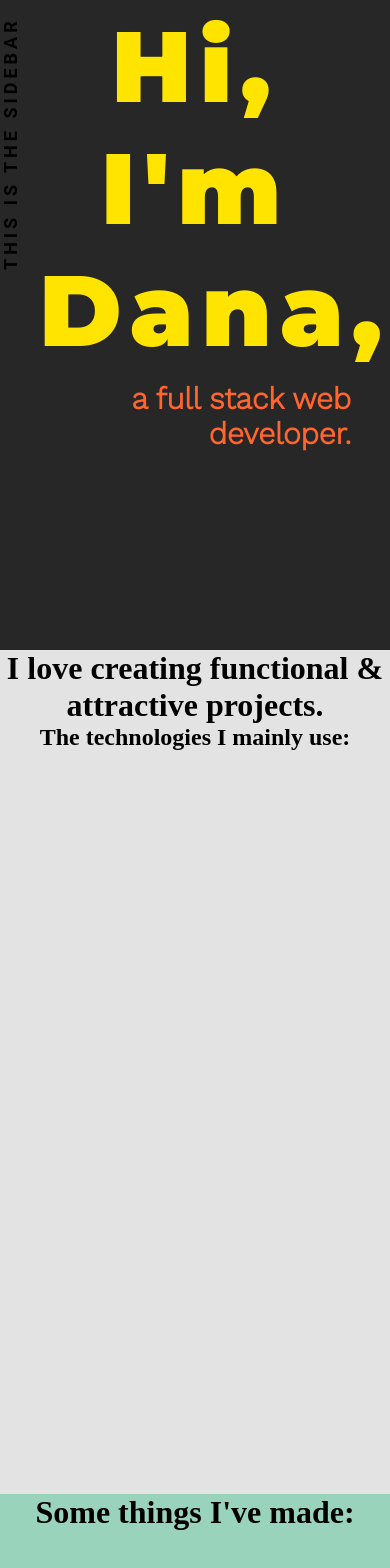
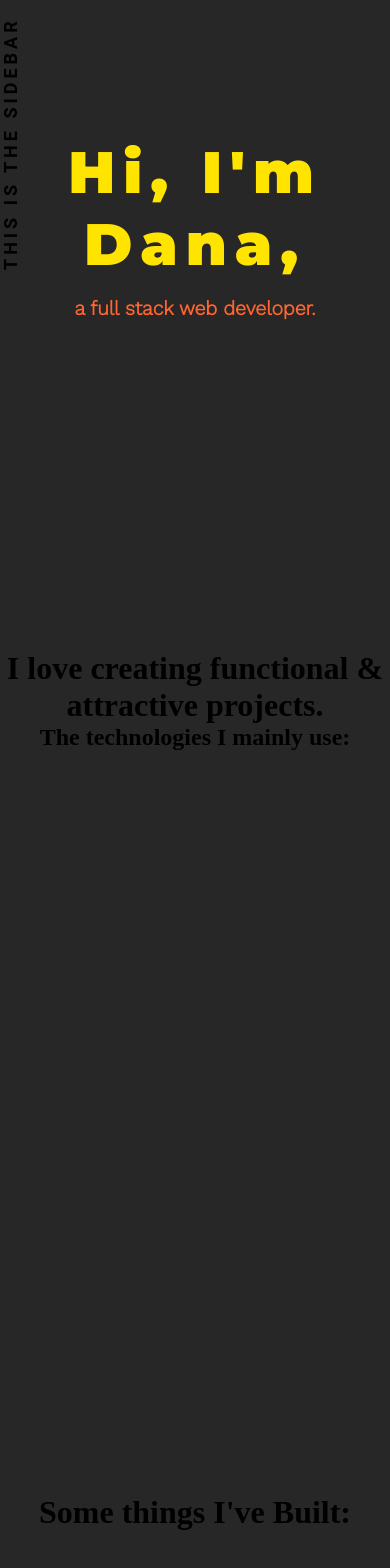
Before and after one commit to danadaners/portfolio-site, a React (Create React App) app: page / in a window 390 px wide. Shown: the part 278-1846 px from the top of the page. Built offline with nearby package versions, Linux system fonts and the light colour scheme.

Commit message:
updates to mobile font

```diff
--- a/src/components/Navbar.js
+++ b/src/components/Navbar.js
@@ -1,51 +1,45 @@
 import React, { useEffect } from "react";
-import { Link } from "react-scroll";
+import {Link} from 'react-scroll'
 import "../styles/navbar.css";
+
 
 const Navbar = () => {
   const [scrolled, setScrolled] = React.useState(false);
-  const [prevOffset, setPrevOffset] = React.useState(0);
+const [prevOffset, setPrevOffset] = React.useState(0)
 
-  const toggleScrollDirection = () => {
-    let scrollY = window.scrollY;
+    const toggleScrollDirection = () => {
+       let scrollY = window.scrollY
+       if (scrollY > prevOffset) {
+           setScrolled(true);
+       }
+       else if (scrollY < prevOffset || scrollY === 0) {
+           setScrolled(false);
 
-    if (scrollY > prevOffset) {
-      setScrolled(true);
-    } else if (scrollY < prevOffset || scrollY === 0) {
-      setScrolled(false);
+       }
+       setPrevOffset(scrollY)
     }
-    setPrevOffset(scrollY);
-  };
 
   useEffect(() => {
-    window.addEventListener("scroll", toggleScrollDirection);
+    window.addEventListener("scroll",toggleScrollDirection);
   });
   let navbarClasses = ["navbar"];
-  let navLinkClasses = ["navigation"];
+  let navLinkClasses = ["navigation"]
   if (scrolled) {
     navbarClasses.push("scrolled");
-    navLinkClasses.push("scrollnav");
+    navLinkClasses.push("scrollnav")
   }
 
   return (
+
     <div>
       <header className={navbarClasses.join(" ")}>
         <div className="logo">
-          <Link to="hero" spy={true} smooth={true}>
-            {" "}
-            <img src="https://cdn1.iconfinder.com/data/icons/curious-shop-1/80/curiosshop-02-512.png"></img>
-          </Link>
+        <Link to="hero" spy={true} smooth={true}> <img src="https://cdn1.iconfinder.com/data/icons/curious-shop-1/80/curiosshop-02-512.png"></img></Link>
         </div>
         <nav className={navLinkClasses.join(" ")}>
-          <Link to="about" spy={true} smooth={true} className="navlink">
-            About
-          </Link>
-          <Link to="projects" spy={true} smooth={true} className="navlink">
-            Projects
-          </Link>
-          <Link to="contact" spy={true} smooth={true} className="navlink">
-            Contact
-          </Link>
+        <Link  to="about" spy={true} smooth={true} className="navlink">About</Link>
+        <Link  to="projects" spy={true} smooth={true} className="navlink">Projects</Link>
+        <Link  to="contact" spy={true} smooth={true} className="navlink">Contact</Link>
         </nav>
       </header>
     </div>
--- a/src/components/Projects.js
+++ b/src/components/Projects.js
@@ -5,7 +5,7 @@ const Projects = () => {
 
     return(
       <div className="projects-wrapper"><div id="projects-body">
-        <h1>Some things I've made:</h1></div>
+        <h1>Some things I've Built:</h1></div>
         </div>
     )
   }
--- a/src/index.css
+++ b/src/index.css
@@ -11,7 +11,6 @@ body {
   right: 0;
   min-width: 100%;
   overflow-y: auto;
-  background-color: white;
   min-height: 100vh;
 }
 
@@ -23,11 +22,14 @@ a {
   display: flex;
   position:relative;
   z-index:30;
+
 }
 
 .site-content{
   display: flex;
   flex-direction: column;
+  background-color: #272727;
+
 }
 
 /* loading screen */
--- a/src/styles/aboutme.css
+++ b/src/styles/aboutme.css
@@ -1,5 +1,4 @@
 .about-wrapper{
-  background-color: #e3e3e3;
   height: 100vh;
   display: flex;
   text-align: center;
--- a/src/styles/contact.css
+++ b/src/styles/contact.css
@@ -1,5 +1,4 @@
 .contact-wrapper{
-  background-color: #f3eac2;
   height: 50vh;
 }
 
--- a/src/styles/hero.css
+++ b/src/styles/hero.css
@@ -1,5 +1,4 @@
 .hero-wrapper {
-  background-color: #272727;
   min-height: 100vh;
   display: flex;
   text-align: center;
@@ -18,12 +17,12 @@
 #greet {
   color: #ffe400;
   font-family: "Montserrat", sans-serif;
-  font-size: 100px;
+  font-size: 15vw;
   letter-spacing: 8px;
   max-width: 80%;
   position: relative;
   /* left: -4vw; */
-  margin-bottom: 10px;
+  margin-bottom: 2vh;
 }
 
 #subgreet {
@@ -32,7 +31,7 @@
   font-family: "Alegreya", serif;
   font-family: "Work Sans", sans-serif;
   max-width: 80%;
-  font-size: 30px;
+  font-size: 5vw;
   position: relative;
   /* text-transform: uppercase; */
 }
--- a/src/styles/projects.css
+++ b/src/styles/projects.css
@@ -1,5 +1,4 @@
 .projects-wrapper{
-  background-color: #9ad3bc;
   height: 100vh;
   display: flex;
   text-align: center;
```
Also changed, not shown: public/bundle.js, 1 other file (tests, documents, lock files or other folders).
